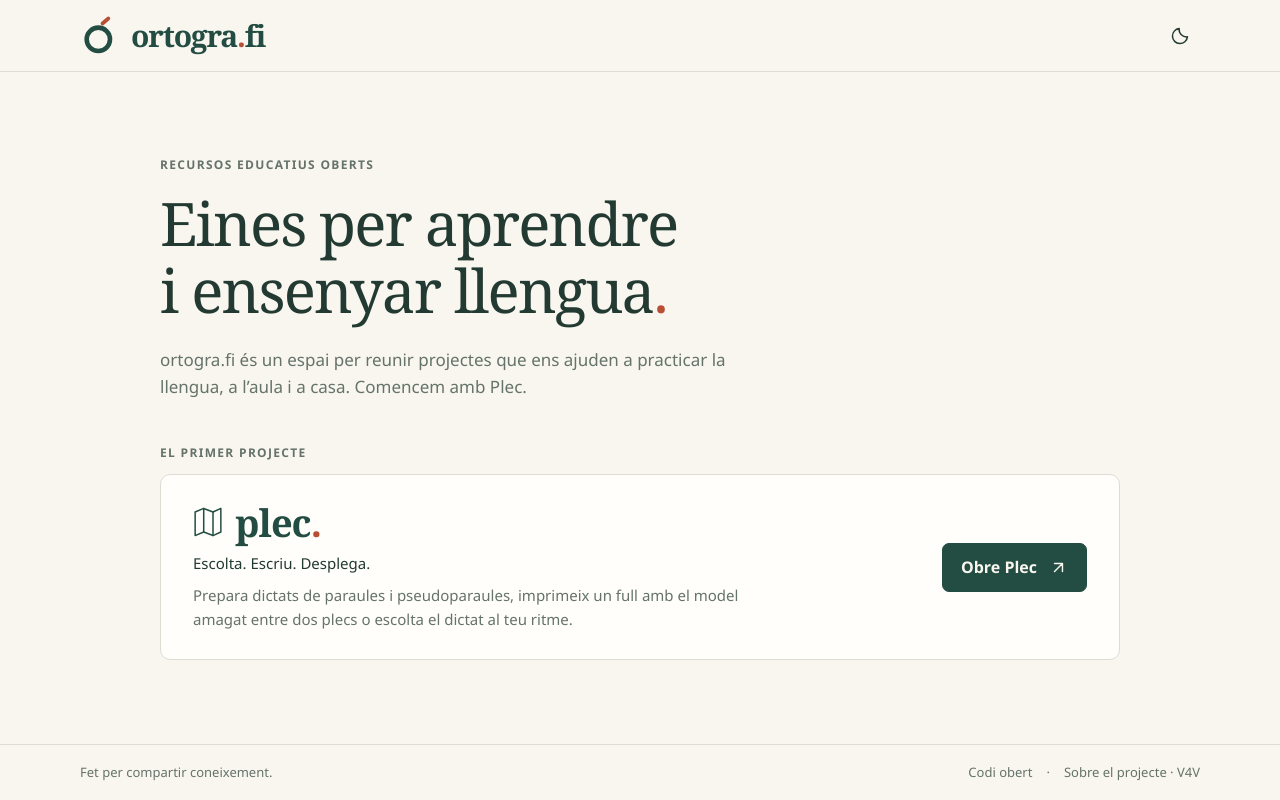
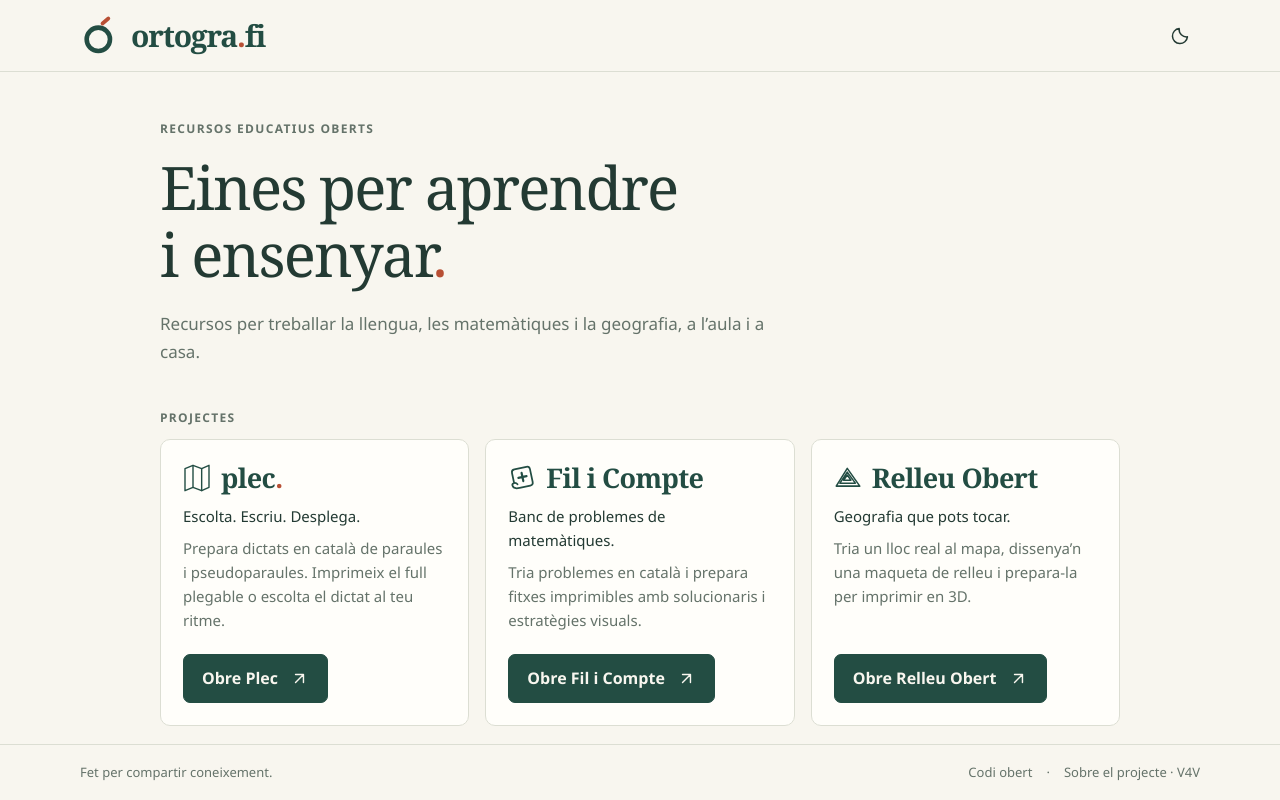
Before and after one commit to aaronFortuno/ortogra-fi, a website: page index.html in a window 1280 px wide. Drawn offline with Linux system fonts and the light colour scheme.

Commit message:
Add Fil i Compte and Relleu Obert to the project directory

```diff
--- a/index.html
+++ b/index.html
@@ -3,17 +3,17 @@
 <head>
   <meta charset="utf-8">
   <meta name="viewport" content="width=device-width, initial-scale=1">
-  <meta name="description" content="Recursos oberts per aprendre i ensenyar llengua. Descobreix Plec, el primer projecte d’ortogra.fi: dictats per escoltar, escriure i revisar amb autonomia.">
+  <meta name="description" content="Recursos educatius oberts: dictats amb Plec, problemes de matemàtiques amb Fil i Compte i maquetes geogràfiques amb Relleu Obert.">
   <meta name="theme-color" content="#f8f6ef">
-  <meta property="og:title" content="ortogra.fi · Eines per aprendre i ensenyar llengua">
-  <meta property="og:description" content="Un espai de recursos educatius oberts que comença amb Plec.">
+  <meta property="og:title" content="ortogra.fi · Eines per aprendre i ensenyar">
+  <meta property="og:description" content="Descobreix Plec, Fil i Compte i Relleu Obert: recursos oberts per a l’aula i per a casa.">
   <meta property="og:type" content="website">
   <meta property="og:url" content="https://ortogra.fi/">
   <link rel="canonical" href="https://ortogra.fi/">
   <link rel="icon" href="assets/brand/symbol.svg" type="image/svg+xml">
-  <title>ortogra.fi · Eines per aprendre i ensenyar llengua</title>
+  <title>ortogra.fi · Eines per aprendre i ensenyar</title>
   <script src="theme.js?v=1.0.0"></script>
-  <link rel="stylesheet" href="styles.css?v=1.0.0">
+  <link rel="stylesheet" href="styles.css?v=1.1.0">
   <script src="app.js?v=1.0.0" defer></script>
 </head>
 <body>
@@ -34,19 +34,37 @@
     <div class="content">
       <section class="intro" aria-labelledby="intro-title">
         <p class="eyebrow">Recursos educatius oberts</p>
-        <h1 id="intro-title">Eines per aprendre<br>i ensenyar llengua<span class="brand-dot">.</span></h1>
-        <p class="intro-copy">ortogra.fi és un espai per reunir projectes que ens ajuden a practicar la llengua, a l’aula i a casa. Comencem amb Plec.</p>
+        <h1 id="intro-title">Eines per aprendre<br>i ensenyar<span class="brand-dot">.</span></h1>
+        <p class="intro-copy">Recursos per treballar la llengua, les matemàtiques i la geografia, a l’aula i a casa.</p>
       </section>
       <section class="projects" aria-labelledby="projects-title">
-        <h2 id="projects-title" class="section-label">El primer projecte</h2>
+        <h2 id="projects-title" class="section-label">Projectes</h2>
+        <div class="project-list">
           <article class="project">
             <div class="project-copy">
-            <h3 class="plec-brand"><svg viewBox="0 0 42 44" aria-hidden="true"><path d="m3 8 12-5 13 5 11-5v33l-11 5-13-5-12 5Z"/><path d="M15 3v33M28 8v33"/></svg><span>plec<span class="brand-dot">.</span></span></h3>
+              <h3 class="project-brand"><svg viewBox="0 0 42 44" aria-hidden="true"><path d="m3 8 12-5 13 5 11-5v33l-11 5-13-5-12 5Z"/><path d="M15 3v33M28 8v33"/></svg><span>plec<span class="brand-dot">.</span></span></h3>
               <p>Escolta. Escriu. Desplega.</p>
-            <p class="project-description">Prepara dictats de paraules i pseudoparaules, imprimeix un full amb el model amagat entre dos plecs o escolta el dictat al teu ritme.</p>
+              <p class="project-description">Prepara dictats en català de paraules i pseudoparaules. Imprimeix el full plegable o escolta el dictat al teu ritme.</p>
             </div>
             <a class="primary-link" href="https://plec.ortogra.fi/">Obre Plec <svg viewBox="0 0 24 24" aria-hidden="true"><path d="M7 17 17 7M7 7h10v10"/></svg></a>
           </article>
+          <article class="project">
+            <div class="project-copy">
+              <h3 class="project-brand"><svg viewBox="0 0 64 64" aria-hidden="true"><g transform="rotate(-12 32 32)"><path stroke-width="4" d="M12 37V16Q12 9 19 9H47Q54 9 54 16V46Q54 53 47 53H22C11 53 7 49 7 44C7 38 16 38 19 44"/><path stroke-width="5" d="M24 30H43M33.5 20.5V39.5"/></g></svg><span>Fil i Compte</span></h3>
+              <p>Banc de problemes de matemàtiques.</p>
+              <p class="project-description">Tria problemes en català i prepara fitxes imprimibles amb solucionaris i estratègies visuals.</p>
+            </div>
+            <a class="primary-link" href="https://filicompte.ortogra.fi/">Obre Fil i Compte <svg viewBox="0 0 24 24" aria-hidden="true"><path d="M7 17 17 7M7 7h10v10"/></svg></a>
+          </article>
+          <article class="project">
+            <div class="project-copy">
+              <h3 class="project-brand"><svg viewBox="0 0 38 32" aria-hidden="true"><path d="M3 27 18 3l17 24H3Z"/><path d="m8 23 10-15 11 15H8Zm5-4 5-7 5 7H13Z"/></svg><span>Relleu Obert</span></h3>
+              <p>Geografia que pots tocar.</p>
+              <p class="project-description">Tria un lloc real al mapa, dissenya’n una maqueta de relleu i prepara-la per imprimir en 3D.</p>
+            </div>
+            <a class="primary-link" href="https://aaronfortuno.github.io/relleu-obert/">Obre Relleu Obert <svg viewBox="0 0 24 24" aria-hidden="true"><path d="M7 17 17 7M7 7h10v10"/></svg></a>
+          </article>
+        </div>
       </section>
     </div>
   </main>
@@ -66,7 +84,7 @@
       <button class="icon-button" type="button" data-close aria-label="Tanca la informació"><svg viewBox="0 0 24 24" aria-hidden="true"><path d="m6 6 12 12M6 18 18 6"/></svg></button>
     </div>
     <div class="dialog-content">
-      <p>ortogra.fi reuneix eines obertes per a l’aprenentatge i l’ensenyament de la llengua. És un projecte que comença amb Plec i deixa espai per a nous recursos.</p>
+      <p>ortogra.fi va néixer amb Plec i ara reuneix eines obertes per aprendre i ensenyar llengua, matemàtiques i geografia.</p>
       <section class="author" aria-labelledby="author-title">
         <img src="assets/author/aaron-fortuno.png" alt="Aarón Fortuño" width="112" height="112" loading="lazy" decoding="async">
         <div><h3 id="author-title">Aarón Fortuño</h3><p>Soc docent i creo aplicacions educatives i altres projectes de codi obert.</p><a href="https://aaronfortuno.github.io/portfolio/" target="_blank" rel="noopener noreferrer">Explora el meu portfoli <span aria-hidden="true">↗</span></a></div>
--- a/styles.css
+++ b/styles.css
@@ -28,9 +28,10 @@ h1{font:400 clamp(36px,4.8vw,60px)/1.12 var(--serif);letter-spacing:-1.8px;margi
 .intro-copy{max-width:610px;margin:22px 0 0;color:var(--muted);font-size:17px}
 .projects{margin-top:44px}
 .section-label{margin:0 0 12px}
-.project{display:flex;align-items:center;justify-content:space-between;gap:36px;padding:28px 32px;background:var(--surface);border:1px solid var(--line);border-radius:10px}
-.plec-brand{display:flex;align-items:center;gap:12px;margin:0 0 10px;font:700 38px/1 var(--serif);letter-spacing:-1px;color:var(--green)}
-.plec-brand svg{width:30px;height:34px;stroke-width:2.1}
+.project-list{display:grid;grid-template-columns:repeat(3,minmax(0,1fr));gap:16px}
+.project{display:flex;flex-direction:column;align-items:flex-start;justify-content:space-between;gap:22px;padding:22px;background:var(--surface);border:1px solid var(--line);border-radius:10px}
+.project-brand{display:flex;align-items:center;gap:10px;margin:0 0 10px;font:700 27px/1.12 var(--serif);letter-spacing:-.6px;color:var(--green)}
+.project-brand svg{width:28px;height:32px;flex:none;stroke-width:2.1}
 .project-copy>p{margin:0;font-size:15px}
 .project-copy .project-description{max-width:570px;margin-top:8px;color:var(--muted)}
 .primary-link{display:inline-flex;align-items:center;justify-content:center;gap:12px;flex:none;padding:11px 18px;background:var(--green);color:var(--paper);border:1px solid var(--green);border-radius:7px;text-decoration:none;font-weight:600;white-space:nowrap}
@@ -67,6 +68,7 @@ dialog.is-visible::backdrop{background:#10201970}
 .v4v .copy-status{font-size:12px;min-height:19px;margin:2px 0 0;color:var(--green)}
 .credits{border-top:1px solid var(--line);margin-top:20px;padding-top:18px;font-size:12px;color:var(--muted)}
 .credits p:last-child{margin-bottom:0}
-@media(max-width:720px){body{grid-template-rows:64px minmax(0,1fr) 52px}.bar{width:calc(100% - 40px)}main{padding:32px 24px}.project{padding:24px;gap:24px;align-items:flex-start;flex-direction:column}.projects{margin-top:32px}.footer-note{display:none}.footer-inner{justify-content:center}h1{letter-spacing:-1px}.brand{font-size:28px}.brand-symbol{width:34px;height:38px}.intro-copy{font-size:16px}}
+@media(max-width:860px){.project-list{grid-template-columns:1fr}}
+@media(max-width:720px){body{grid-template-rows:64px minmax(0,1fr) 52px}.bar{width:calc(100% - 40px)}main{padding:32px 24px}.projects{margin-top:32px}.footer-note{display:none}.footer-inner{justify-content:center}h1{letter-spacing:-1px}.brand{font-size:28px}.brand-symbol{width:34px;height:38px}.intro-copy{font-size:16px}}
 @media(max-width:440px){main{padding:28px 20px}.dialog-header{padding:14px 16px}.dialog-content{padding:20px;max-height:calc(100dvh - 120px)}.author{align-items:flex-start;gap:14px}.author img{width:64px;height:64px}.v4v{grid-template-columns:1fr}.lightning-qr{justify-self:start}.brand{gap:8px}}
 @media(prefers-reduced-motion:reduce){:root{--motion:0ms}}
--- a/tools/check.cjs
+++ b/tools/check.cjs
@@ -16,7 +16,7 @@ const path = require('node:path');
       page.on('response', response => { if (response.status() >= 400) errors.push(`${response.status()} ${response.url()}`); });
       page.on('request', request => { assert.equal(new URL(request.url()).origin, origin, 'No external requests during use'); });
       await page.goto(origin);
-      assert.equal(await page.title(), 'ortogra.fi · Eines per aprendre i ensenyar llengua');
+      assert.equal(await page.title(), 'ortogra.fi · Eines per aprendre i ensenyar');
       await page.locator('h1').waitFor();
       const layout = await page.evaluate(() => ({
         fits: document.documentElement.scrollWidth <= innerWidth && document.documentElement.scrollHeight <= innerHeight,
```
Also changed, not shown: README.md. Lines whose indentation alone changed are shown as unchanged.
